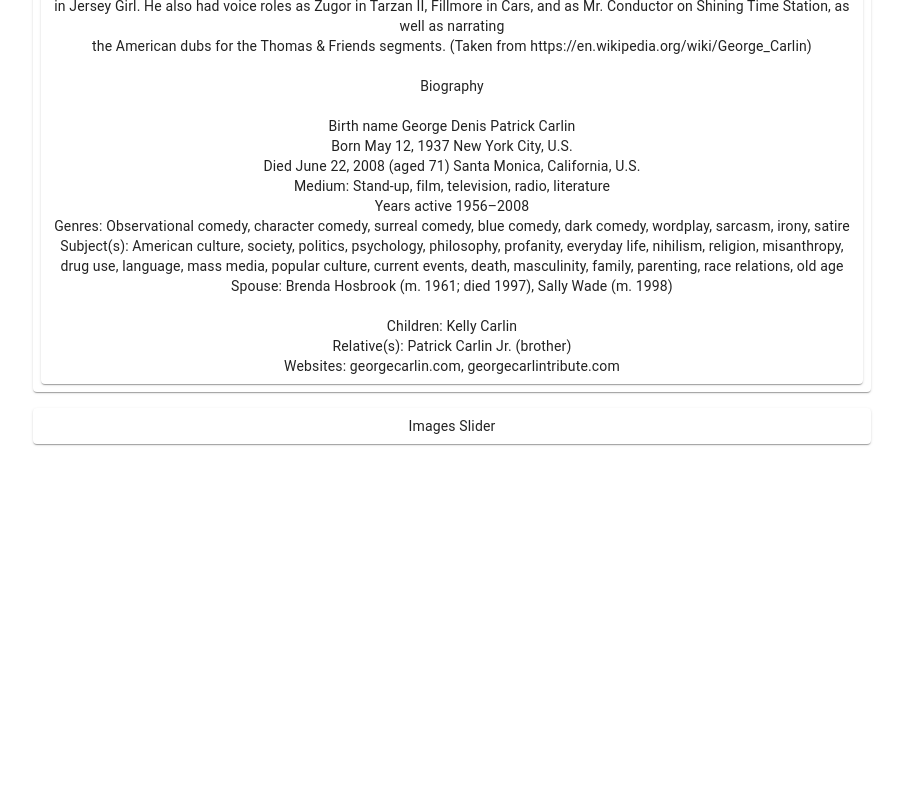
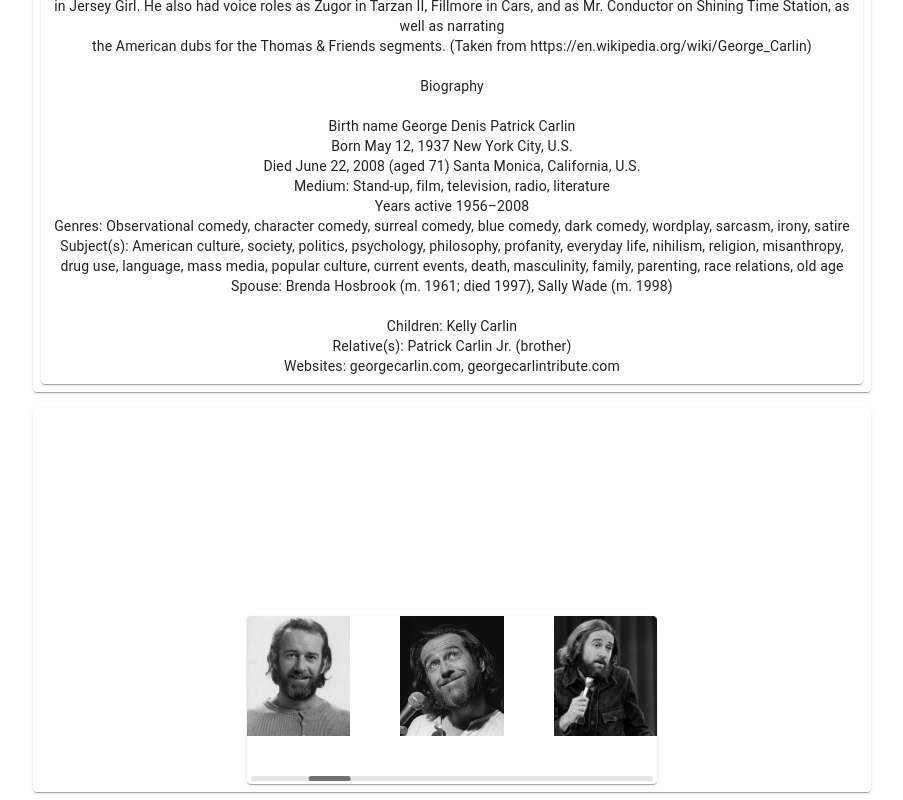
Before and after one commit to Ryanwfile/carlin-tribute, a React (Create React App) app in the folder carlin-website/: page / in a window 1280 px wide. Shown: the part 819-1619 px from the top of the page, without its empty margins (188-1091 px from the left). Before the commit the page ends 1271 px from the top, so only its background shows below. Built offline with nearby package versions, Linux system fonts and the light colour scheme; a web font is replaced by a local one.

Commit message:
fixed some css issues that came up with excerpts, working on image slider css now

```diff
--- a/carlin-website/src/App.js
+++ b/carlin-website/src/App.js
@@ -11,6 +11,7 @@
 import Quotes from "./components/Quotes/Quotes";
 import Media from "./components/Media/Media";
 import "./App.module.css";
+import CarouselCustom from "./components/CarouselCustom/CarouselCustom";
 
 const Item = styled(Paper)(({ theme }) => ({
   backgroundColor: theme.palette.mode === "dark" ? "#1A2027" : "#fff",
@@ -84,7 +85,9 @@
               </Item>
             </Grid>
             <Grid item xs={8}>
-              <Item>Images Slider</Item>
+              <Item>
+                <CarouselCustom />
+              </Item>
             </Grid>
           </Grid>
         </Box>
--- a/carlin-website/src/components/CardCustom/CardCustom.js
+++ b/carlin-website/src/components/CardCustom/CardCustom.js
@@ -26,7 +26,7 @@
 SwiperCore.use([Navigation, EffectCoverflow, Pagination, Scrollbar, Autoplay]);
 const useStyles = makeStyles({
   media: {
-    height: 0,
+    height: "2vh",
     paddingTop: "100%",
   },
   swiperContainer: {
@@ -52,8 +52,8 @@
         scrollbar={{ draggable: true }}
         loop
         autoplay={true}
-        onSlideChange={() => }
-        onSwiper={(swiper) => }
+        onSlideChange={() => console.log("slide change")}
+        onSwiper={(swiper) => console.log(swiper)}
       >
         {CONSTANTS.IMAGES.map((image, index) => {
           return (
--- a/carlin-website/src/components/Excerpts/Excerpts.js
+++ b/carlin-website/src/components/Excerpts/Excerpts.js
@@ -47,25 +47,13 @@
 
 const useStyles = makeStyles((theme) => ({
   root: {
-    // flexGrow: 1,
     backgroundColor: theme.palette.background.default,
     whiteSpace: "pre-line",
-    // color: theme.palette.text.default,
-    // color: "aliceblue",
-  },
-  // tabs: {
-  //   "& .MuiTabs-indicator": {
-  //     backgroundColor: theme.palette.background.default,
-  //   },
-  // },
-  "& .MuiAppBar-colorPrimary": {
-    color: "fff",
   },
 }));
 
 function Excerpts() {
   const classes = useStyles();
-  console.log(classes);
   const [value, setValue] = React.useState(0);
 
   const handleChange = (event, newValue) => {
@@ -73,7 +61,11 @@
   };
 
   return (
-    <div>
+    <div
+      style={{
+        whiteSpace: "pre-line",
+      }}
+    >
       <AppBar position="relative" className={classes.root}>
         <div>
           <Tabs
@@ -81,7 +73,6 @@
             value={value}
             onChange={handleChange}
             aria-label="aria label for tab"
-            className={classes.root}
             textColor="primary"
           >
             <Tab label="Brain Droppings" {...allProps(0)} />
```
